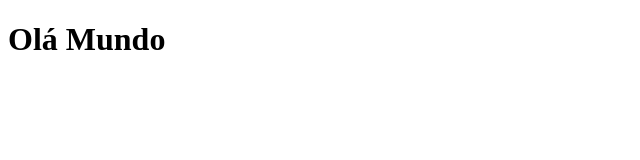
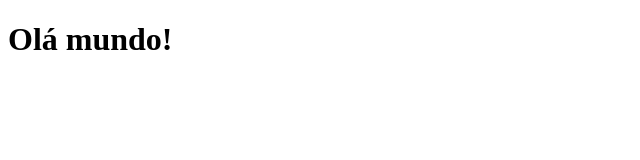
Before and after one commit to LucasLouvem/aulasCursoDev, a Next.js app: page / in a window 1280 px wide. Shown: the top 160 px of the page, without its empty margins (0-640 px from the left). Built offline with nearby package versions, Linux system fonts and the light colour scheme.

Commit message:
Intalação dos padrões de texto

```diff
--- a/package.json
+++ b/package.json
@@ -6,7 +6,9 @@
   "scripts": {
     "dev": "next dev",
     "lint:check": "prettier --check .",
-    "lint:fix": "prettier --write ."
+    "lint:fix": "prettier --write .",
+    "test": "jest",
+    "test:watch": "jest --watch"
   },
   "author": "",
   "license": "MIT",
@@ -18,6 +20,7 @@
     "react-dom": "^18.2.0"
   },
   "devDependencies": {
+    "jest": "^29.6.2",
     "prettier": "^3.6.2"
   }
 }
--- a/pages/index.js
+++ b/pages/index.js
@@ -1,4 +1,5 @@
-function olaMundo() {
-  return <h1>Olá Mundo</h1>;
+function helloWorld() {
+  return <h1>Olá mundo!</h1>;
 }
-export default olaMundo;
+
+export default helloWorld;
```
Also changed, not shown: infra/database.js (added), models/content.js (added), models/password.js (added), models/user.js (added), 2 other files (tests, documents, lock files or other folders).
